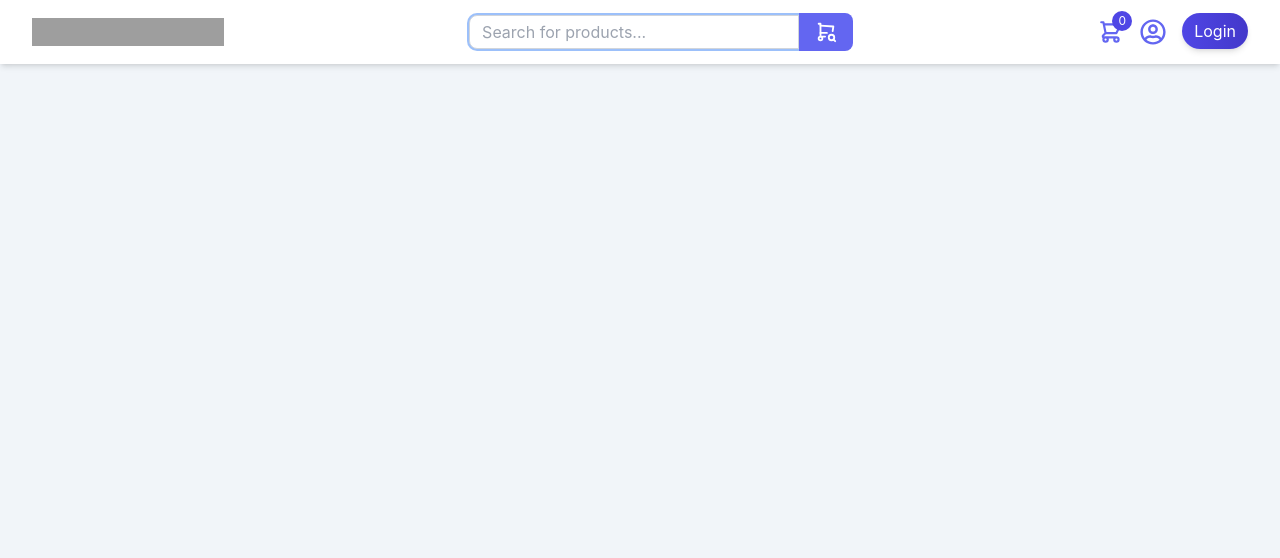
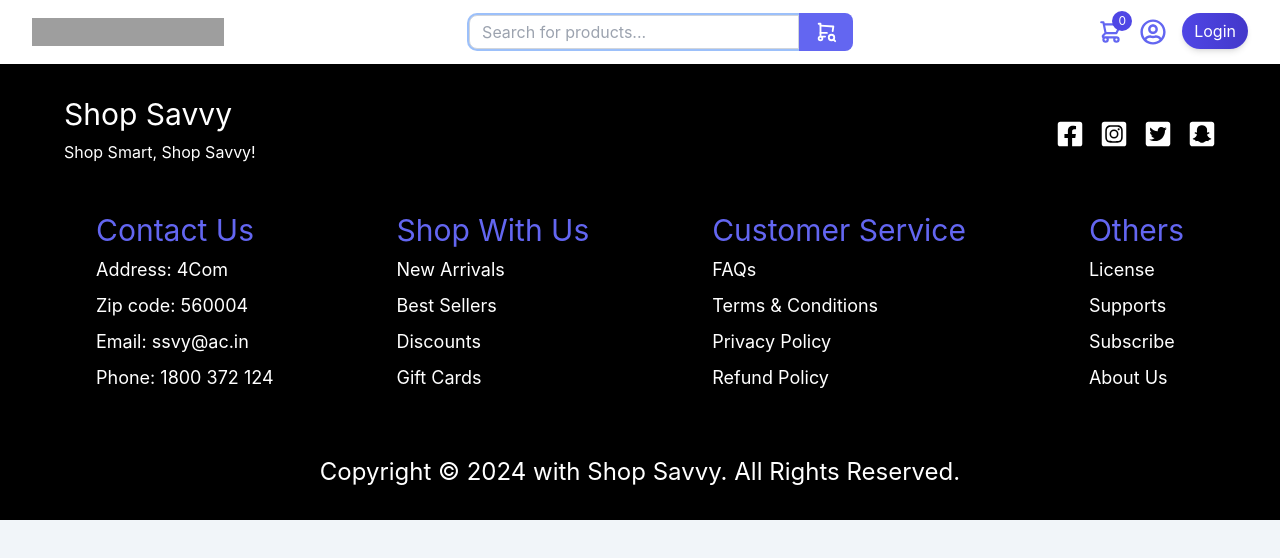
Before and after one commit to darazuiscaptain/shopservice, a React (Create React App) app in the folder client/: page / in a window 1280 px wide. Shown: the top 558 px of the page. Built offline with nearby package versions, Linux system fonts and the light colour scheme; grey boxes are pictures that could not be loaded.

Commit message:
footer- Footer code implemented successfully.

```diff
--- a/client/src/components/Footer.jsx
+++ b/client/src/components/Footer.jsx
@@ -1,9 +1,130 @@
-import React from 'react'
+import React from "react";
+import { Link } from "react-router-dom";
+import {
+  FaFacebookSquare,
+  FaInstagramSquare,
+  FaSnapchatSquare,
+  FaTwitterSquare,
+} from "react-icons/fa";
 
 const Footer = () => {
   return (
-    <div></div>
-  )
-}
+    <>
+      <div className="footer bg-black text-white py-8 px-6 md:px-16 lg:px-18">
+        <div className="top flex items-center justify-between text-left flex-wrap">
+          <div>
+            <h1 className="text-3xl">Shop Savvy</h1>
+            <p className="mt-2 mb-2">Shop Smart, Shop Savvy!</p>
+          </div>
 
-export default Footer
+          {/*********** SOCIAL MEDIA ICONS *****************/}
+          <div className="flex">
+            <Link
+              to={"/"}
+              className="text-2xl ml-4 transition duration-300 ease-in-out hover:text-indigo-500 transform hover:scale-125"
+            >
+              <FaFacebookSquare size={28} title="Facebook" />
+            </Link>
+            <Link
+              to={"/"}
+              className="text-2xl ml-4 transition duration-300 ease-in-out hover:text-indigo-500 transform hover:scale-125"
+            >
+              <FaInstagramSquare size={28} title="Instagram" />
+            </Link>
+            <Link
+              to={"/"}
+              className="text-2xl ml-4 transition duration-300 ease-in-out hover:text-indigo-500 transform hover:scale-125"
+            >
+              <FaTwitterSquare size={28} title="Twitter" />
+            </Link>
+            <Link
+              to={"/"}
+              className="text-2xl ml-4 transition duration-300 ease-in-out hover:text-indigo-500 transform hover:scale-125"
+            >
+              <FaSnapchatSquare size={28} title="Sanpchat" />
+            </Link>
+          </div>
+        </div>
+
+        {/*********** INFORMATION *****************/}
+        <div className="bottom py-8 px-8 text-left flex justify-between flex-wrap">
+          <div className="flex flex-col mb-2 text-sm md:text-lg lg:text-lg">
+            <h3 className="text-xl md:text-xl lg:text-3xl fw-bold py-2 text-indigo-500">
+              Contact Us
+            </h3>
+            <Link to="/" className="text-white pb-2 hover:underline">
+              Address: 4Com
+            </Link>
+            <Link to="/" className="text-white pb-2 hover:underline">
+              Zip code: 560004
+            </Link>
+            <Link to="/" className="text-white pb-2 hover:underline">
+              Email: ssvy@ac.in
+            </Link>
+            <Link to="/" className="text-white pb-2 hover:underline">
+              Phone: 1800 372 124
+            </Link>
+          </div>
+          <div className="flex flex-col mb-2 text-sm md:text-lg lg:text-lg">
+            <h3 className="text-xl md:text-xl lg:text-3xl fw-bold py-2 text-indigo-500">
+              Shop With Us
+            </h3>
+            <Link to="/" className="text-white pb-2 hover:underline">
+              New Arrivals
+            </Link>
+            <Link to="/" className="text-white pb-2 hover:underline">
+              Best Sellers
+            </Link>
+            <Link to="/" className="text-white pb-2 hover:underline">
+              Discounts
+            </Link>
+            <Link to="/" className="text-white pb-2 hover:underline">
+              Gift Cards
+            </Link>
+          </div>
+          <div className="flex flex-col mb-2 text-sm md:text-lg lg:text-lg">
+            <h3 className="text-xl md:text-xl lg:text-3xl fw-bold py-2 text-indigo-500">
+              Customer Service
+            </h3>
+            <Link to="/" className="text-white pb-2 hover:underline">
+              FAQs
+            </Link>
+            <Link to="/" className="text-white pb-2 hover:underline">
+              Terms & Conditions
+            </Link>
+            <Link to="/" className="text-white pb-2 hover:underline">
+              Privacy Policy
+            </Link>
+            <Link to="/" className="text-white pb-2 hover:underline">
+              Refund Policy
+            </Link>
+          </div>
+          <div className="flex flex-col mb-2 text-sm md:text-lg lg:text-lg">
+            <h3 className="text-xl md:text-xl lg:text-3xl fw-bold py-2 text-indigo-500">
+              Others
+            </h3>
+            <Link to="/" className="text-white pb-2 hover:underline">
+              License
+            </Link>
+            <Link to="/" className="text-white pb-2 hover:underline">
+              Supports
+            </Link>
+            <Link to="/" className="text-white pb-2 hover:underline">
+              Subscribe
+            </Link>
+            <Link to="/" className="text-white pb-2 hover:underline">
+              About Us
+            </Link>
+          </div>
+        </div>
+
+        {/*********** COPYRIGHTS *****************/}
+        <div className="text-center text-xs md:text-xl lg:text-2xl mt-4">
+          Copyright © 2024 with Shop Savvy. All Rights Reserved.
+        </div>
+      </div>
+    </>
+  );
+};
+
+export default Footer;
```
